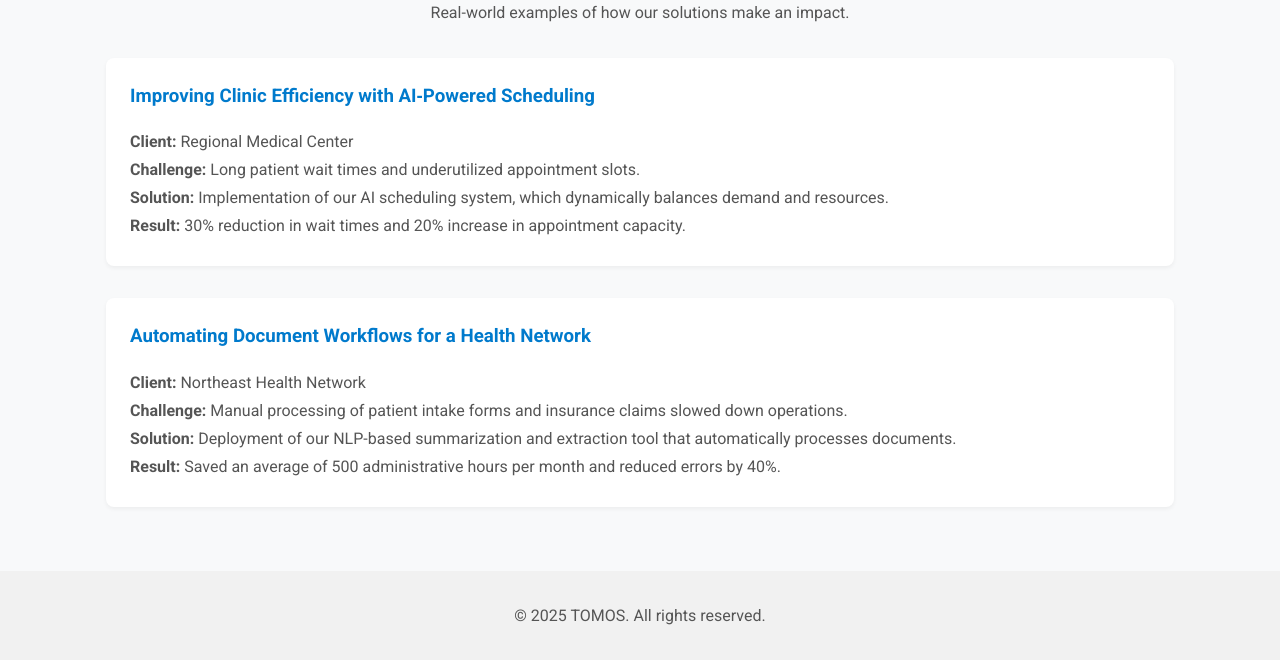
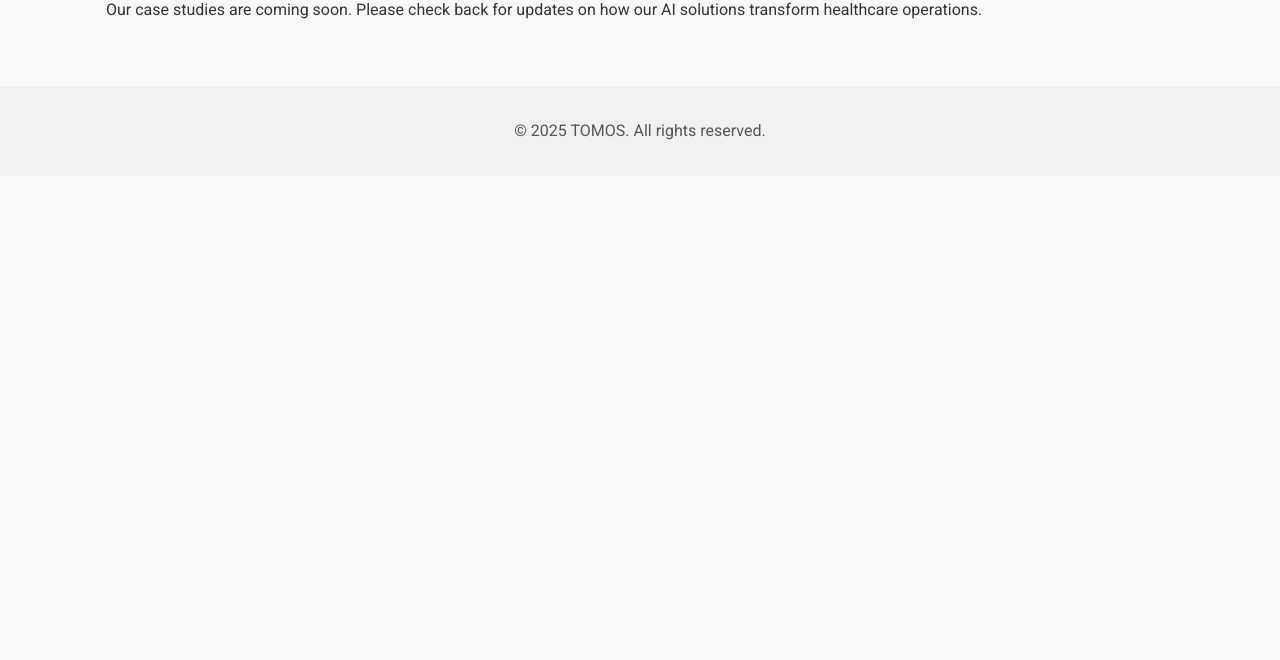
Before and after one commit to jahkelr/tomos, a plain HTML site: page case-studies.html in a window 1280 px wide. Shown: the part 176-836 px from the top of the page. After the commit the page ends 800 px from the top, so only its background shows below. Drawn offline with Linux system fonts and the light colour scheme.

Commit message:
Update case-studies.html

```diff
--- a/case-studies.html
+++ b/case-studies.html
@@ -25,28 +25,15 @@
     </div>
   </header>
 
-  <main class="container">
-    <section class="page-header">
+  <<main class="container">
       <h2>Case Studies</h2>
-      <p>Real-world examples of how our solutions make an impact.</p>
-    </section>
+  <p>Our case studies are coming soon. Please check back for updates on how our AI solutions transform healthcare operations.</p>
 
-    <section class="case-study">
-      <h3>Improving Clinic Efficiency with AI‑Powered Scheduling</h3>
-      <p><strong>Client:</strong> Regional Medical Center</p>
-      <p><strong>Challenge:</strong> Long patient wait times and underutilized appointment slots.</p>
-      <p><strong>Solution:</strong> Implementation of our AI scheduling system, which dynamically balances demand and resources.</p>
-      <p><strong>Result:</strong> 30% reduction in wait times and 20% increase in appointment capacity.</p>
-    </section>
+</main>
 
-    <section class="case-study">
-      <h3>Automating Document Workflows for a Health Network</h3>
-      <p><strong>Client:</strong> Northeast Health Network</p>
-      <p><strong>Challenge:</strong> Manual processing of patient intake forms and insurance claims slowed down operations.</p>
-      <p><strong>Solution:</strong> Deployment of our NLP-based summarization and extraction tool that automatically processes documents.</p>
-      <p><strong>Result:</strong> Saved an average of 500 administrative hours per month and reduced errors by 40%.</p>
-    </section>
-  </main>
+
+
+
 
   <footer>
     <div class="container">
```
